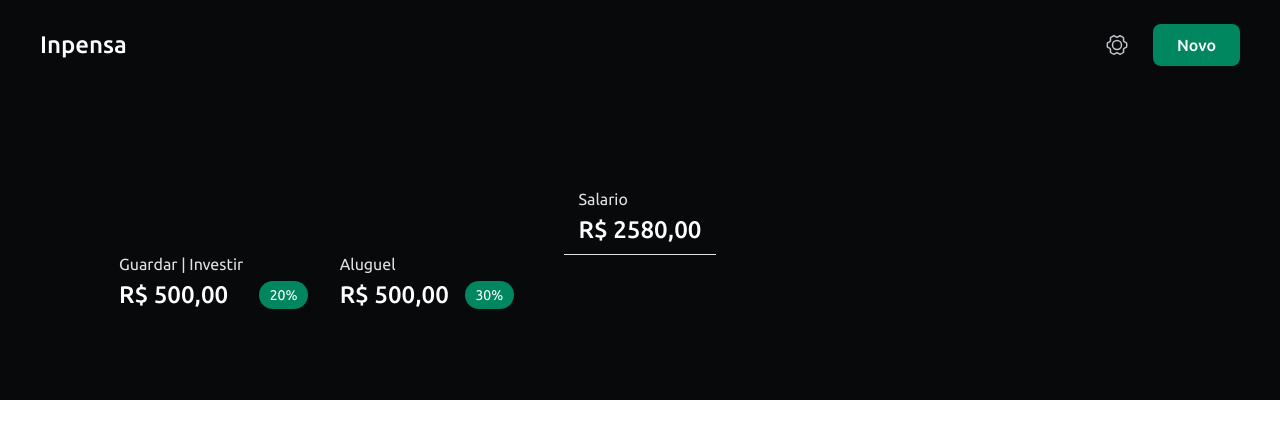
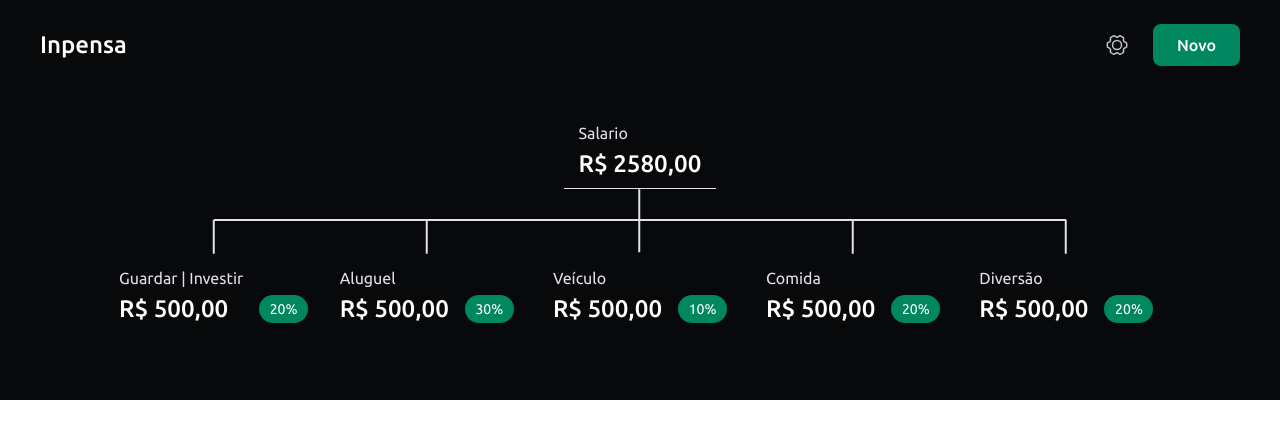
Before and after one commit to Wes-Marc/inpensa, a React (Vite) app: page / in a window 1280 px wide. Shown: the top 438 px of the page. Built offline with nearby package versions, Linux system fonts and the light colour scheme.

Commit message:
Finished static top dashboard with lines and categories

```diff
--- a/src/App.module.css
+++ b/src/App.module.css
@@ -7,11 +7,177 @@
 .top_dashboard {
     display: grid;
     grid-template-columns: repeat(5, 1fr);
-    grid-template-rows: auto auto;
+    grid-template-rows: auto 80px auto;
     grid-template-areas:
     'salario salario salario salario salario'
+    'line1 line2 line3 line4 line5'
     'guardar aluguel veiculo comida diversao';
-    margin: 7.125rem auto 0;
+    margin: 3rem auto 0;
     max-width: 66.625rem; /* 1066px */
     height: fit-content;
 }
+
+/* #region Line 1 */
+.top_dashboard .line_h_1 {
+    grid-area: line1;
+    position: relative;
+}
+
+.top_dashboard .line_h_1::before {
+    content: '';
+    position: absolute;
+    background: #E1E1E6;
+    width: 50%;
+    height: 1.5px;
+    top: 1.875rem;
+    left: 50%;
+}
+
+.top_dashboard .line_v_1 {
+    grid-area: line1;
+    position: relative;
+}
+
+.top_dashboard .line_v_1::before {
+    content: '';
+    position: absolute;
+    background: #E1E1E6;
+    width: 2.125rem;
+    height: 1.5px;
+    top: 2.9375rem;
+    left: 42%;
+    transform: rotate(90deg);
+}
+/* #endregion */
+
+/* #region Line 2 */
+.top_dashboard .line_h_2 {
+    grid-area: line2;
+    position: relative;
+}
+
+.top_dashboard .line_h_2::before {
+    content: '';
+    position: absolute;
+    background: #E1E1E6;
+    width: 100%;
+    height: 1.5px;
+    top: 1.875rem;
+    left: 0;
+}
+
+.top_dashboard .line_v_2 {
+    grid-area: line2;
+    position: relative;
+}
+
+.top_dashboard .line_v_2::before {
+    content: '';
+    position: absolute;
+    background: #E1E1E6;
+    width: 2.125rem;
+    height: 1.5px;
+    top: 2.9375rem;
+    left: 42%;
+    transform: rotate(90deg);
+}
+/* #endregion */
+
+/* #region Line 3 */
+.top_dashboard .line_h_3 {
+    grid-area: line3;
+    position: relative;
+}
+
+.top_dashboard .line_h_3::before {
+    content: '';
+    position: absolute;
+    background: #E1E1E6;
+    width: 100%;
+    height: 1.5px;
+    top: 1.875rem;
+    left: 0;
+}
+
+.top_dashboard .line_v_3 {
+    grid-area: line3;
+    position: relative;
+}
+
+.top_dashboard .line_v_3::before {
+    content: '';
+    position: absolute;
+    background: #E1E1E6;
+    width: 3.9375rem;
+    height: 1.5px;
+    top: 1.9375rem;
+    left: 35%;
+    transform: rotate(90deg);
+}
+/* #endregion */
+
+/* #region Line 4 */
+.top_dashboard .line_h_4 {
+    grid-area: line4;
+    position: relative;
+}
+
+.top_dashboard .line_h_4::before {
+    content: '';
+    position: absolute;
+    background: #E1E1E6;
+    width: 100%;
+    height: 1.5px;
+    top: 1.875rem;
+    left: 0;
+}
+
+.top_dashboard .line_v_4 {
+    grid-area: line4;
+    position: relative;
+}
+
+.top_dashboard .line_v_4::before {
+    content: '';
+    position: absolute;
+    background: #E1E1E6;
+    width: 2.125rem;
+    height: 1.5px;
+    top: 2.9375rem;
+    left: 42%;
+    transform: rotate(90deg);
+}
+/* #endregion */
+
+/* #region Line 5 */
+.top_dashboard .line_h_5 {
+    grid-area: line5;
+    position: relative;
+}
+
+.top_dashboard .line_h_5::before {
+    content: '';
+    position: absolute;
+    background: #E1E1E6;
+    width: 50%;
+    height: 1.5px;
+    top: 1.875rem;
+    left: 0;
+}
+
+.top_dashboard .line_v_5 {
+    grid-area: line5;
+    position: relative;
+}
+
+.top_dashboard .line_v_5::before {
+    content: '';
+    position: absolute;
+    background: #E1E1E6;
+    width: 2.125rem;
+    height: 1.5px;
+    top: 2.9375rem;
+    left: 42%;
+    transform: rotate(90deg);
+}
+/* #endregion */
--- a/src/App.tsx
+++ b/src/App.tsx
@@ -13,8 +13,26 @@ function App() {
         <Header />
         <section className={styles.top_dashboard}>
           <Salary />
+
+          <span className={styles.line_h_1}></span>
+          <span className={styles.line_v_1}></span>
           <Category nome="Guardar | Investir" porcentagem={20} area="guardar" />
+
+          <span className={styles.line_h_2}></span>
+          <span className={styles.line_v_2}></span>
           <Category nome="Aluguel" porcentagem={30} area="aluguel" />
+
+          <span className={styles.line_h_3}></span>
+          <span className={styles.line_v_3}></span>
+          <Category nome="Veículo" porcentagem={10} area="veiculo" />
+
+          <span className={styles.line_h_4}></span>
+          <span className={styles.line_v_4}></span>
+          <Category nome="Comida" porcentagem={20} area="comida" />
+
+          <span className={styles.line_h_5}></span>
+          <span className={styles.line_v_5}></span>
+          <Category nome="Diversão" porcentagem={20} area="diversao" />
         </section>
       </section>
       <section className={styles.bottom_half}>
--- a/src/components/Salary/Salary.module.css
+++ b/src/components/Salary/Salary.module.css
@@ -2,7 +2,7 @@
     grid-area: salario;
     justify-self: center;
     padding: 0.625rem 0.9375rem;
-    border-bottom: 1px solid var(--gray-100);
+    border-bottom: 1.5px solid var(--gray-100);
 }
 .wrapper p {
     color: var(--gray-100);
--- a/src/components/SettingsMenu/SettingsModal/SalaryModal.module.css
+++ b/src/components/SettingsMenu/SettingsModal/SalaryModal.module.css
@@ -15,6 +15,7 @@
     bottom:-222px;
     left: -295px;
     border-radius: 8px;
+    z-index: 5;
 }
 
 .modal .input_wrapper {
```
